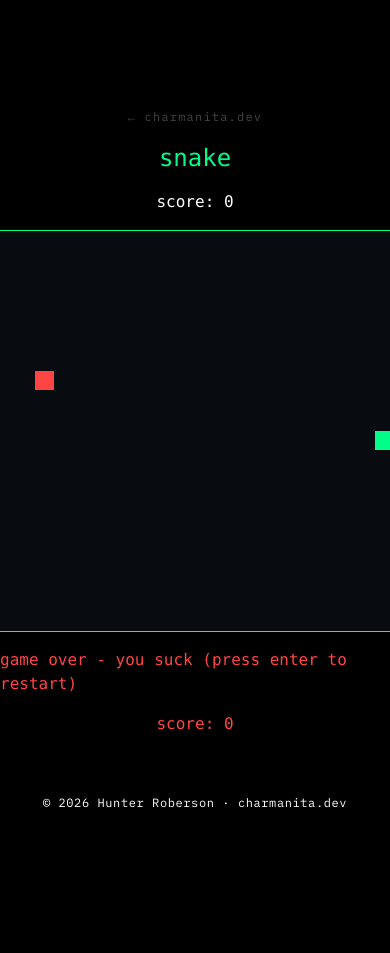
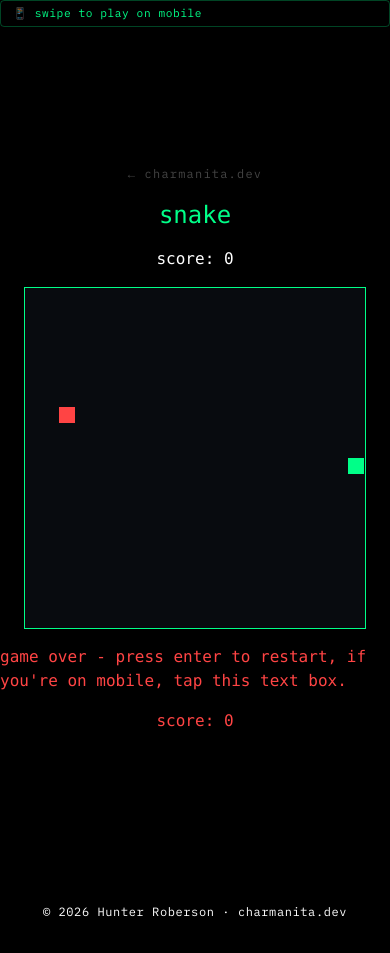
Before and after one commit to charmanita/charmanita.dev, a SvelteKit app: page /snake in a window 390 px wide. Before the commit the page ends 844 px from the top, so only its background shows below. Built offline with nearby package versions, Linux system fonts and the light colour scheme.

Commit message:
added mobile support for snake game

```diff
--- a/src/routes/snake/+page.svelte
+++ b/src/routes/snake/+page.svelte
@@ -2,9 +2,11 @@
 	import { onMount, onDestroy } from 'svelte';
 
 	const GRID = 20;
-	const CELL = 20;
+	let cell = 20;
+	let nextDir = { x: 1, y: 0 };
 	const INTERVAL = 150;
-
+	let touchX = 0,
+		touchY = 0;
 	let canvas: HTMLCanvasElement;
 	let ctx: CanvasRenderingContext2D;
 	let interval: ReturnType<typeof setInterval>;
@@ -14,7 +16,32 @@
 	let food = randomFood();
 	let score = 0;
 	let dead = false;
+	function resizeCanvas() {
+		const maxSize = Math.min(window.innerWidth - 32, 400);
+		cell = Math.floor(maxSize / GRID);
+		const size = GRID * cell;
+		canvas.width = size;
+		canvas.height = size;
+		draw();
+	}
 
+	function handleTouchStart(e: TouchEvent) {
+		e.preventDefault();
+		touchX = e.touches[0].clientX;
+		touchY = e.touches[0].clientY;
+	}
+
+	function handleTouchEnd(e: TouchEvent) {
+		e.preventDefault();
+		const dx = e.changedTouches[0].clientX - touchX;
+		const dy = e.changedTouches[0].clientY - touchY;
+		if (Math.abs(dx) < 10 && Math.abs(dy) < 10) return;
+		if (Math.abs(dx) > Math.abs(dy)) setDir(dx > 0 ? 1 : -1, 0);
+		else setDir(0, dy > 0 ? 1 : -1);
+	}
+	function setDir(dx: number, dy: number) {
+		if (dir.x !== -dx || dir.y !== -dy) nextDir = { x: dx, y: dy };
+	}
 	function randomFood() {
 		return {
 			x: Math.floor(Math.random() * GRID),
@@ -31,6 +58,7 @@
 	}
 
 	function tick() {
+		dir = nextDir;
 		const head = { x: snake[0].x + dir.x, y: snake[0].y + dir.y };
 
 		// wall collision
@@ -58,13 +86,13 @@
 
 	function draw() {
 		ctx.fillStyle = '#080b0f';
-		ctx.fillRect(0, 0, GRID * CELL, GRID * CELL);
+		ctx.fillRect(0, 0, GRID * cell, GRID * cell);
 
 		ctx.fillStyle = '#00ff88';
-		snake.forEach((s) => ctx.fillRect(s.x * CELL, s.y * CELL, CELL - 1, CELL - 1));
+		snake.forEach((s) => ctx.fillRect(s.x * cell, s.y * cell, cell - 1, cell - 1));
 
 		ctx.fillStyle = '#ff4444';
-		ctx.fillRect(food.x * CELL, food.y * CELL, CELL - 1, CELL - 1);
+		ctx.fillRect(food.x * cell, food.y * cell, cell - 1, cell - 1);
 	}
 
 	function handleKey(e: KeyboardEvent) {
@@ -72,42 +100,73 @@
 			reset();
 			return;
 		}
-		if (e.key === 'ArrowUp' && dir.y === 0) dir = { x: 0, y: -1 };
-		if (e.key === 'ArrowDown' && dir.y === 0) dir = { x: 0, y: 1 };
-		if (e.key === 'ArrowLeft' && dir.x === 0) dir = { x: -1, y: 0 };
-		if (e.key === 'ArrowRight' && dir.x === 0) dir = { x: 1, y: 0 };
+		if (e.key === 'ArrowUp') {
+			e.preventDefault();
+			setDir(0, -1);
+		}
+		if (e.key === 'ArrowDown') {
+			e.preventDefault();
+			setDir(0, 1);
+		}
+		if (e.key === 'ArrowLeft') {
+			e.preventDefault();
+			setDir(-1, 0);
+		}
+		if (e.key === 'ArrowRight') {
+			e.preventDefault();
+			setDir(1, 0);
+		}
 	}
 
 	onMount(() => {
 		ctx = canvas.getContext('2d')!;
-		draw();
+		resizeCanvas();
+		window.addEventListener('resize', resizeCanvas);
 		interval = setInterval(() => {
 			if (!dead) tick();
 		}, INTERVAL);
 	});
 
-	onDestroy(() => clearInterval(interval));
+	onDestroy(() => {
+		clearInterval(interval);
+		window.removeEventListener('resize', resizeCanvas);
+	});
 </script>
 
+<div class="banner">📱 swipe to play on mobile</div>
 <svelte:window on:keydown={handleKey} />
 <div class="flex flex-col items-center justify-center min-h-screen gap-4">
 	<a href="/" class="back">← charmanita.dev</a>
 	<h1 class="text-[#00ff88] font-mono text-2xl">snake</h1>
 	<p class="text-white font-mono">score: {score}</p>
 	<canvas
+		style="touch-action: none;"
+		on:touchstart={handleTouchStart}
+		on:touchend={handleTouchEnd}
 		bind:this={canvas}
-		width={GRID * CELL}
-		height={GRID * CELL}
+		width={GRID * cell}
+		height={GRID * cell}
 		class="border border-[#00ff88]"
 	/>
 	{#if dead}
-		<p class="text-[#ff4444] font-mono">game over - you suck (press enter to restart)</p>
+		<p class="text-[#ff4444] font-mono cursor-pointer" on:click={reset}>
+			game over - press enter to restart, if you're on mobile, tap this text box.
+		</p>
 		<p class="text-[#ff4444] font-mono">score: {score}</p>
 	{/if}
 </div>
 <footer>© 2026 Hunter Roberson · charmanita.dev</footer>
 
 <style>
+	.banner {
+		font-family: var(--mono);
+		font-size: 0.7rem;
+		color: #00ff88;
+		border: 1px solid #00ff8844;
+		padding: 4px 12px;
+		border-radius: 4px;
+		letter-spacing: 0.05em;
+	}
 	.back {
 		font-size: 0.75rem;
 		color: #444;
@@ -126,9 +185,5 @@
 		font-size: 0.75rem;
 		color: white;
 		letter-spacing: 0.05em;
-		position: absolute;
-		bottom: 0;
-		left: 0;
-		width: 100%;
 	}
 </style>
```
